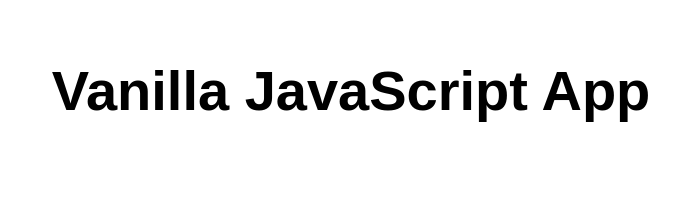
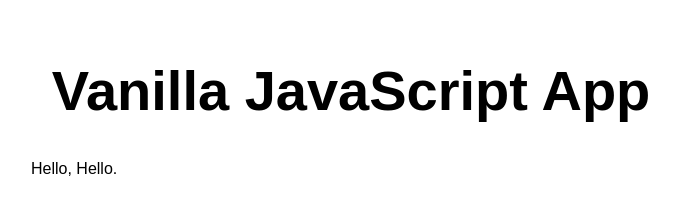
Before and after one commit to pakuelush/my-first-static-web-app, a plain HTML site: page index.html in a window 1280 px wide. Shown: the whole page, without its empty margins (289-968 px from the left). Drawn offline with Linux system fonts and the light colour scheme.

Commit message:
add text

```diff
--- a/index.html
+++ b/index.html
@@ -11,6 +11,7 @@
 <body>
   <main>
     <h1>Vanilla JavaScript App</h1>
+    Hello, Hello.
   </main>
 </body>
 
```
